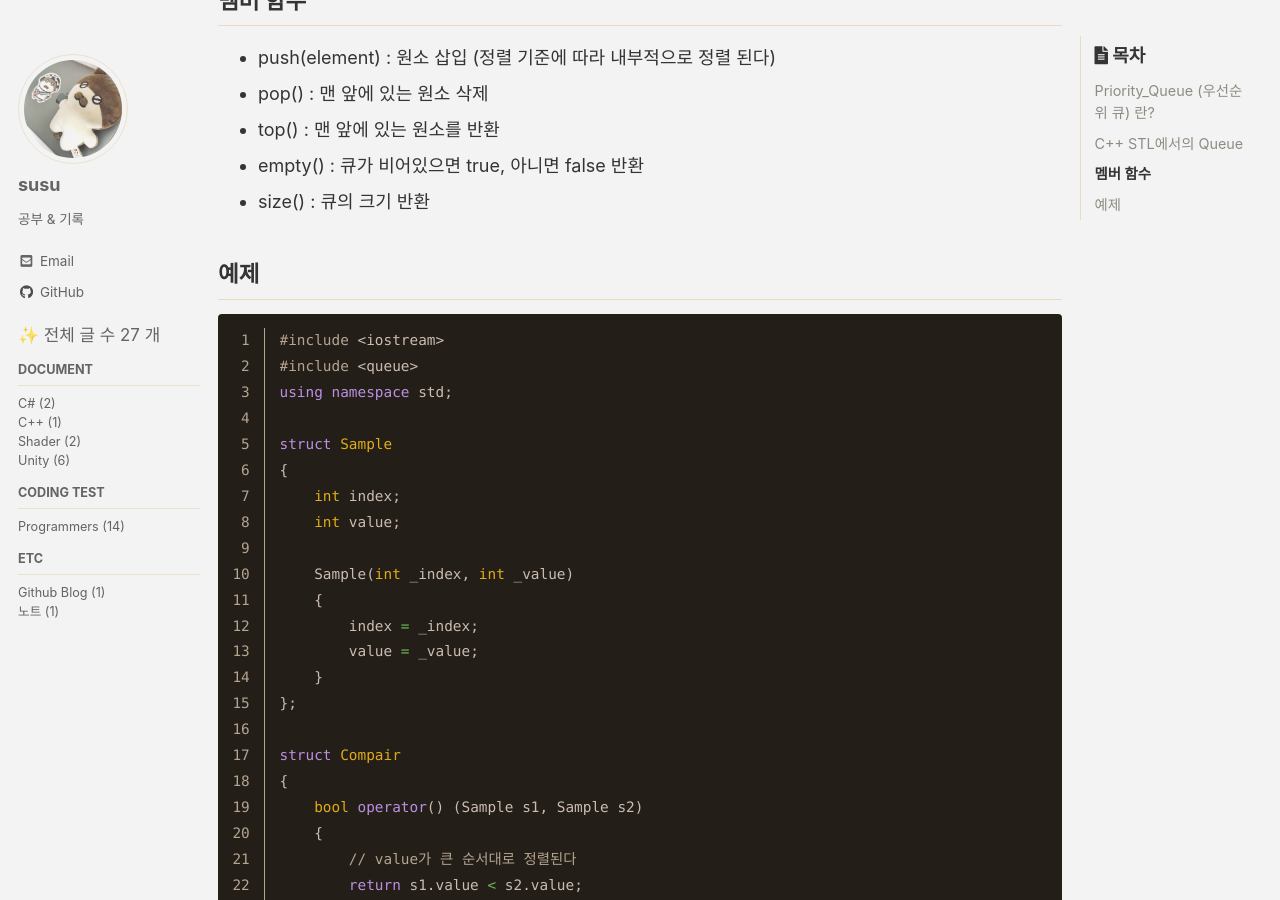
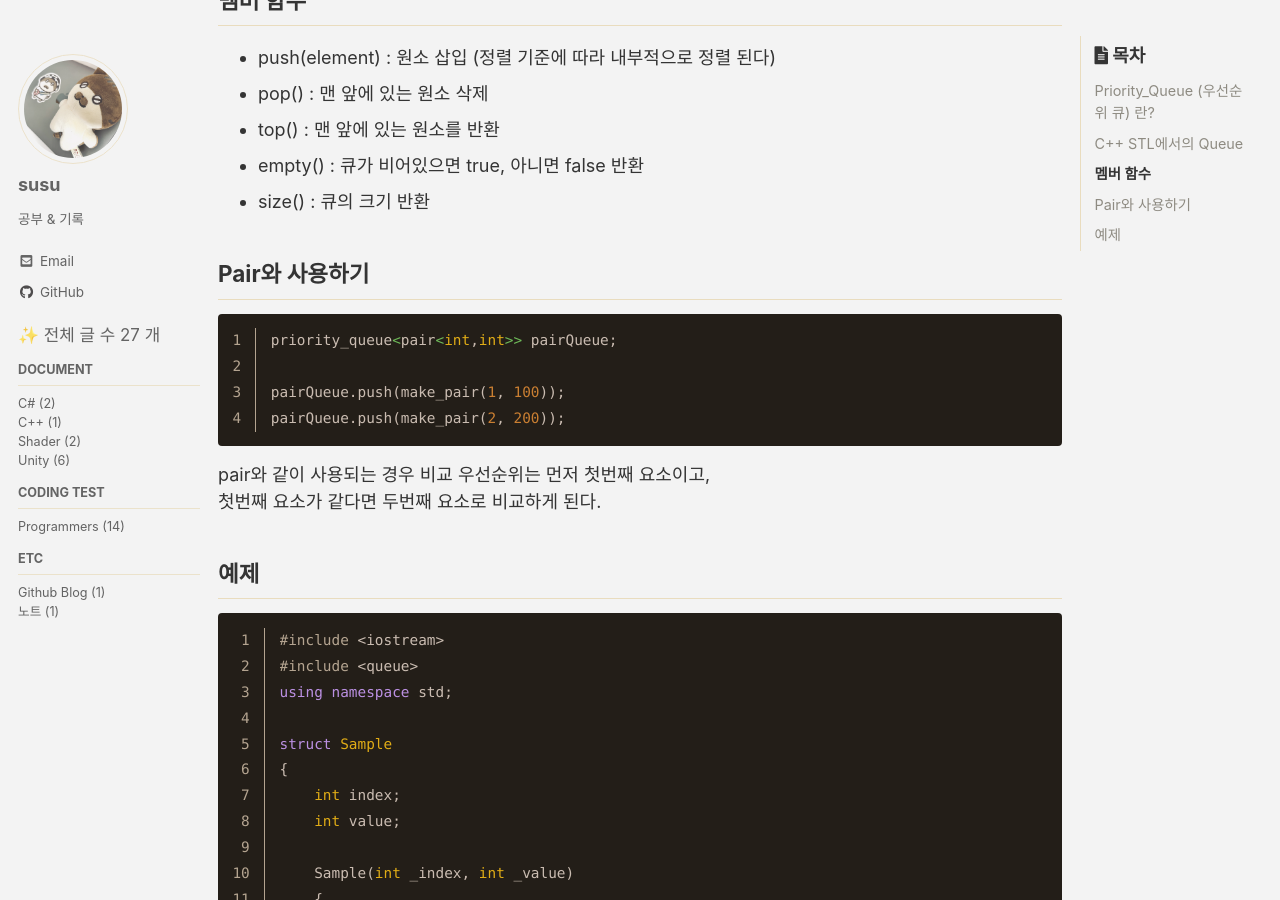
Before and after one commit to eggmong/eggmong.github.io, a Jekyll site: the page built from _posts/Cpp/2023-07-24-Priority_Queue.md, in a window 1280 px wide and 900 px high, scrolled down 1211 px. Built offline with Jekyll 4.4.1, drawn with Linux system fonts in a browser that asks for light colours; cached includes are drawn as plain includes; some web fonts are replaced; comment, search, counter and statistics services are not loaded.

Commit message:
Update 2023-07-24-Priority_Queue.md

````diff
--- a/_posts/Cpp/2023-07-24-Priority_Queue.md
+++ b/_posts/Cpp/2023-07-24-Priority_Queue.md
@@ -52,6 +52,18 @@ priority_queue<int, vector<int>, greater<int>> queue;  // 오름차순으로 정
 - empty() : 큐가 비어있으면 true, 아니면 false 반환
 - size() : 큐의 크기 반환
 
+## Pair와 사용하기
+
+```cpp
+priority_queue<pair<int,int>> pairQueue;
+
+pairQueue.push(make_pair(1, 100));
+pairQueue.push(make_pair(2, 200));
+```
+
+pair와 같이 사용되는 경우 비교 우선순위는 먼저 첫번째 요소이고,
+첫번째 요소가 같다면 두번째 요소로 비교하게 된다.
+
 ## 예제
 
 ```cpp
````
